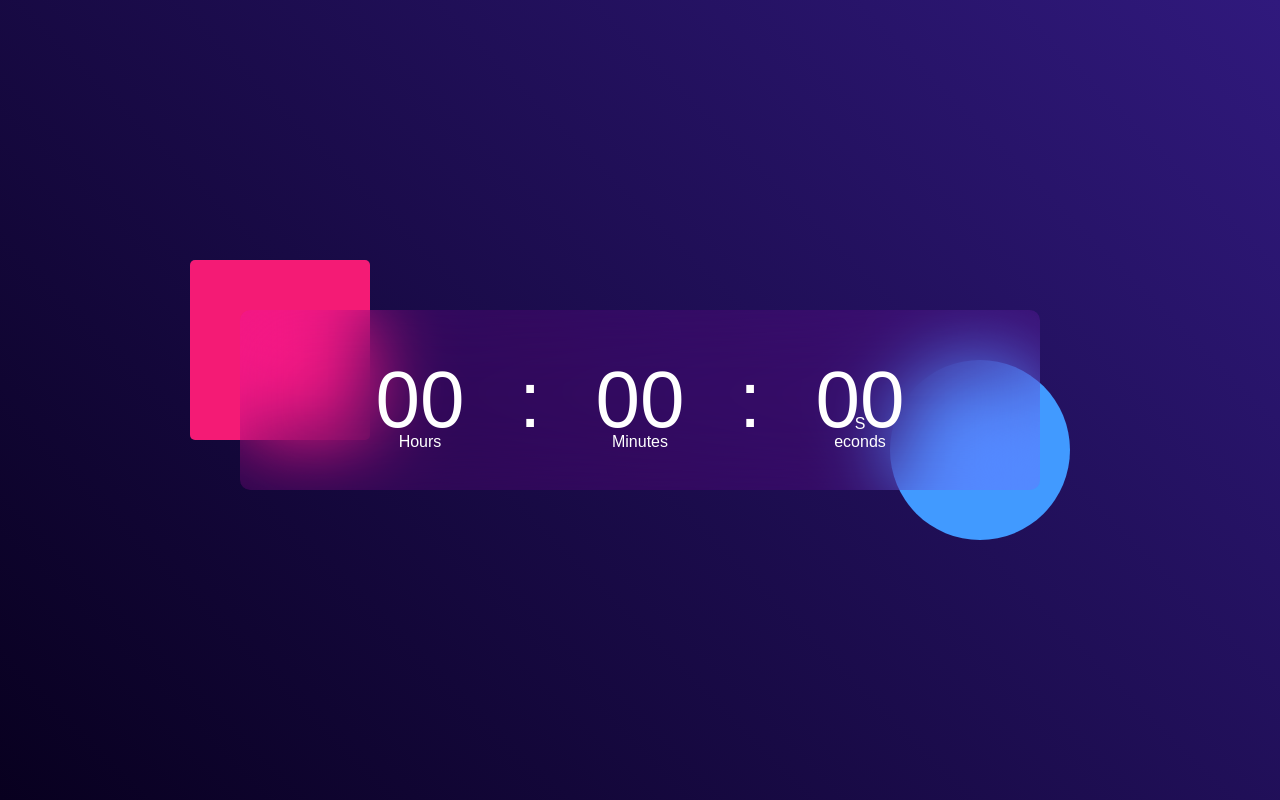
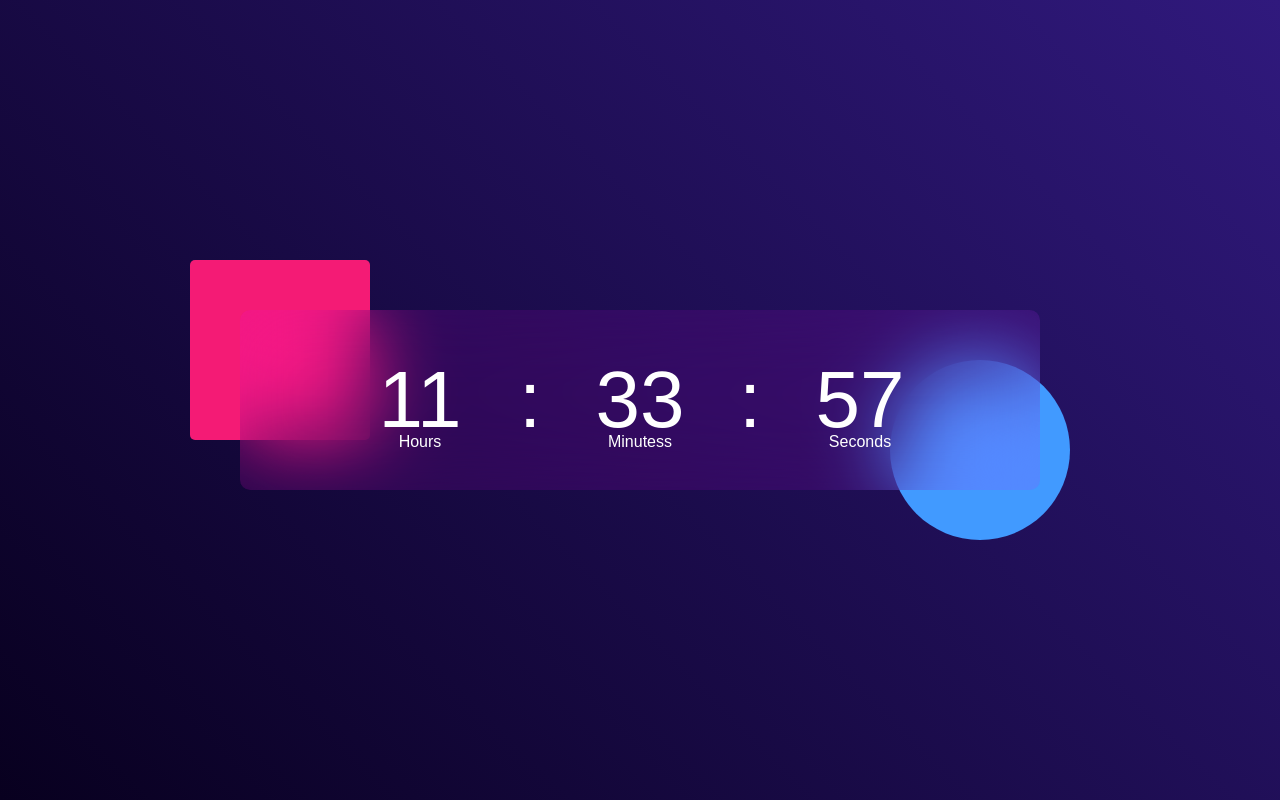
Before and after one commit to Alexanderoke/Digital_Clock, a plain HTML site: page index.html in a window 1280 px wide. Drawn offline with Linux system fonts and the light colour scheme.

Commit message:
add javascript method to get time

```diff
--- a/index.html
+++ b/index.html
@@ -5,6 +5,7 @@
   <meta name="viewport" content="width=device-width, initial-scale=1.0">
   <title>Digital Clock</title>
   <link rel="stylesheet" href="style.css">
+
 </head>
 <body>
   <div class="hero">
@@ -18,5 +19,7 @@
       </div>
     </div>
   </div>
+
+  <script src="/main.js"></script>
 </body>
 </html>
--- a/main.js
+++ b/main.js
@@ -0,0 +1,9 @@
+let hrs= document.getElementById("hrs");
+let min = document.getElementById("min");
+let sec = document.getElementById("sec");
+
+let currentTime = new Date();
+
+hrs.innerHTML=currentTime.getHours();
+min.innerHTML = currentTime.getMinutes();
+sec.innerHTML = currentTime.getSeconds();
--- a/style.css
+++ b/style.css
@@ -72,9 +72,9 @@ content: 'Hours';
 }
 
 #min::after {
-  content: 'Minutes';
+  content: 'Minutess';
 }
 
 #sec::after {
-  content: 'S econds';
+  content: 'Seconds';
 }
```
